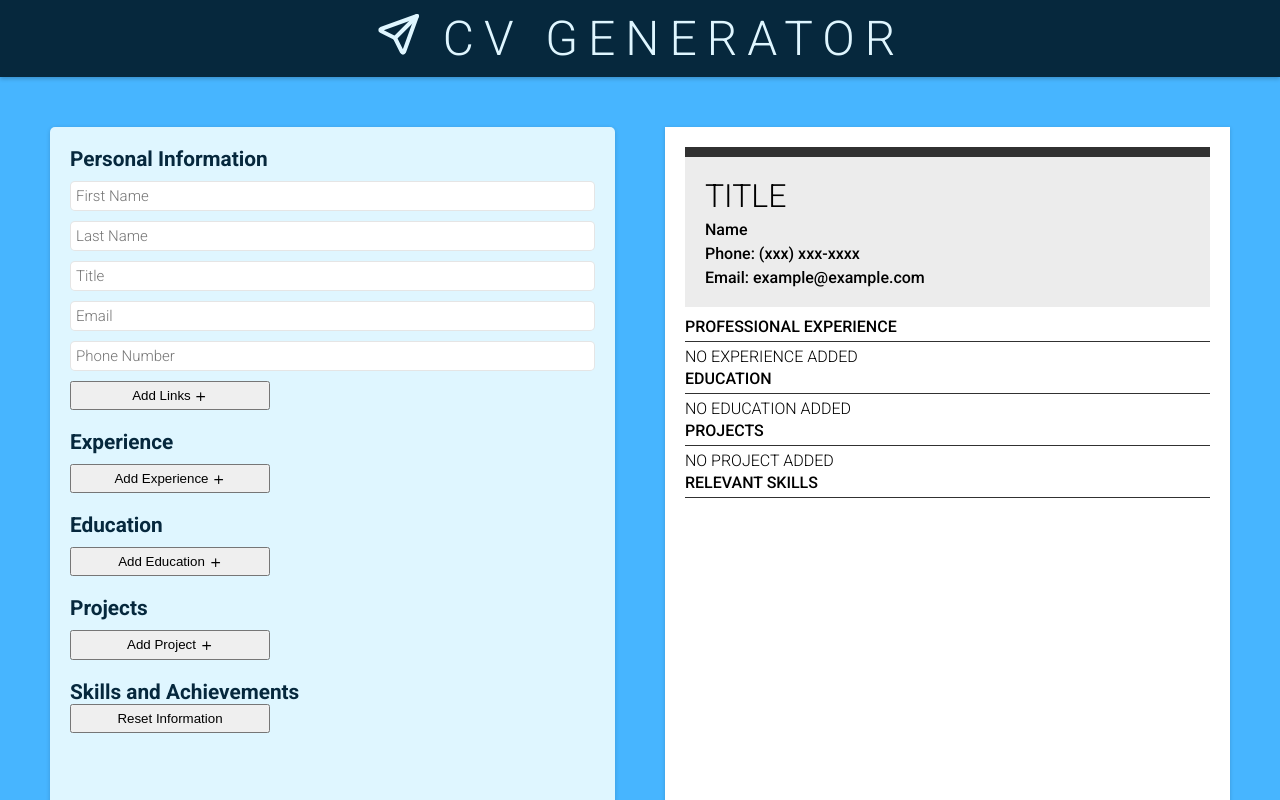
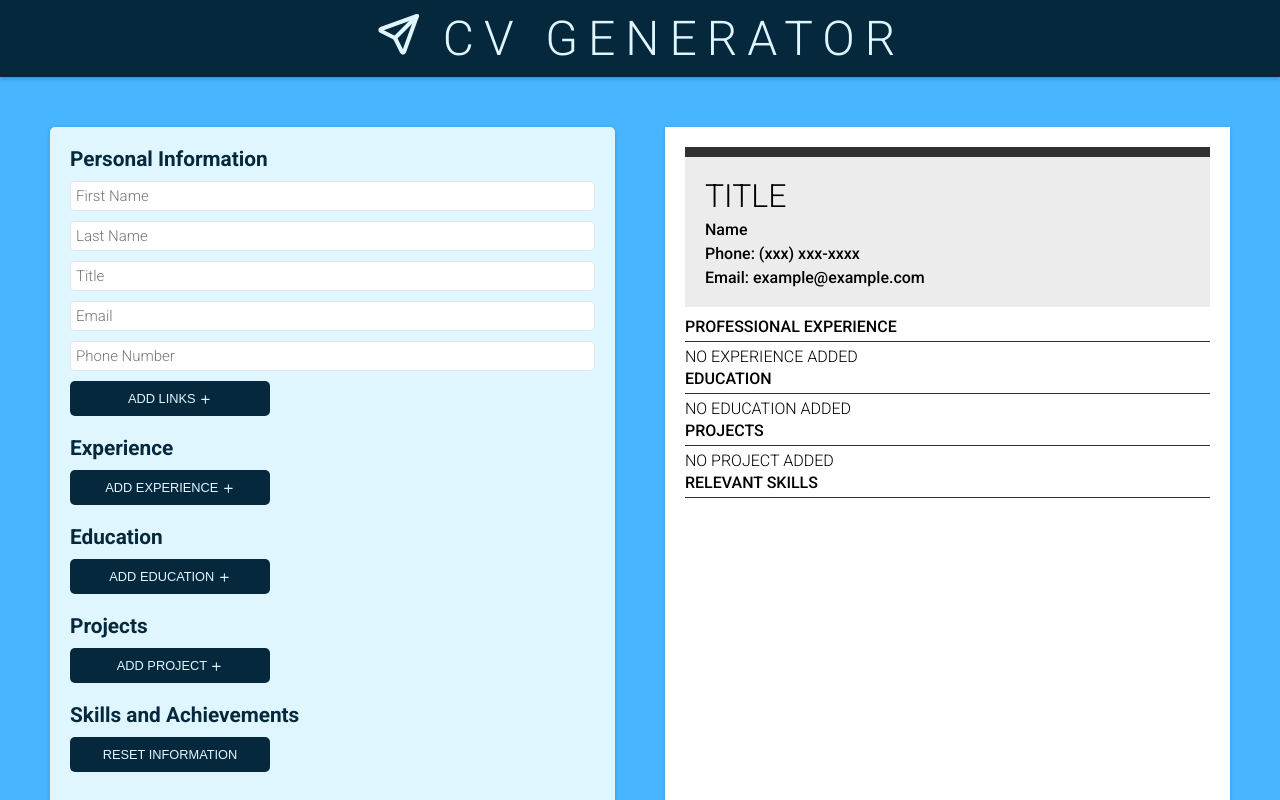
Before and after one commit to asadjawaid/CV-Builder, a React (Create React App) app: page / in a window 1280 px wide. Shown: the top 800 px of the page. Built offline with nearby package versions, Linux system fonts and the light colour scheme.

Commit message:
Buttons restyled

```diff
--- a/src/components/CVForm/CVForm.js
+++ b/src/components/CVForm/CVForm.js
@@ -77,7 +77,7 @@ class CVForm extends React.Component {
 				</button>
 
 				{/* Skills section */}
-				<h1>Skills and Achievements</h1>
+				<h1 id="skills-cv-form">Skills and Achievements</h1>
 
 				{/* Button to reset the data */}
 				<button onClick={resetInformation} className="btn reset-btn">
--- a/src/styles/componentStyles.css
+++ b/src/styles/componentStyles.css
@@ -27,9 +27,15 @@ a {
 }
 
 .btn {
-	padding: 5px;
+	padding: 10px 0px;
 	width: 200px;
 	cursor: pointer;
+	color: var(--whiteBlue);
+	background-color: #06283d;
+	border: none;
+	border-radius: 5px;
+	text-transform: uppercase;
+	font-size: 0.8em;
 }
 
 hr {
@@ -116,6 +122,10 @@ header h1 {
 	color: var(--darkBlue);
 	font-size: 1.3rem;
 	margin-top: 20px;
+}
+
+#skills-cv-form {
+	margin-bottom: 10px;
 }
 
 .cv-form-section {
```
